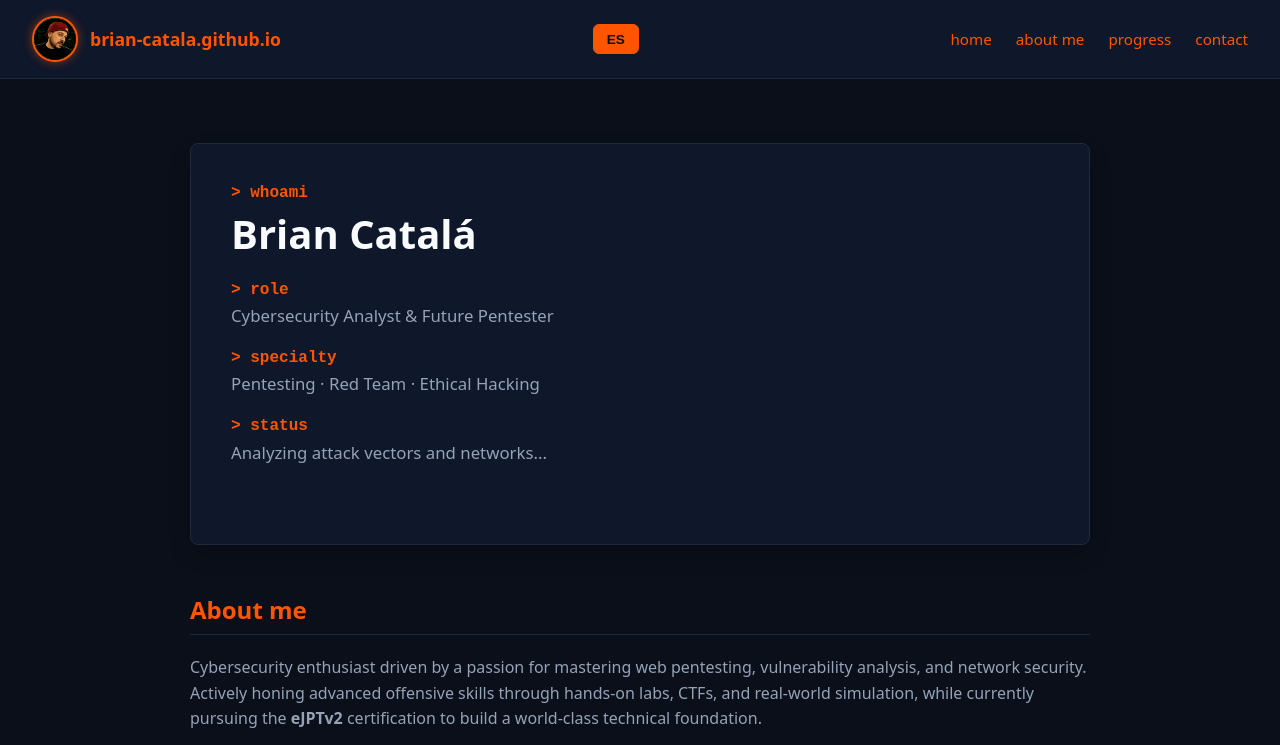
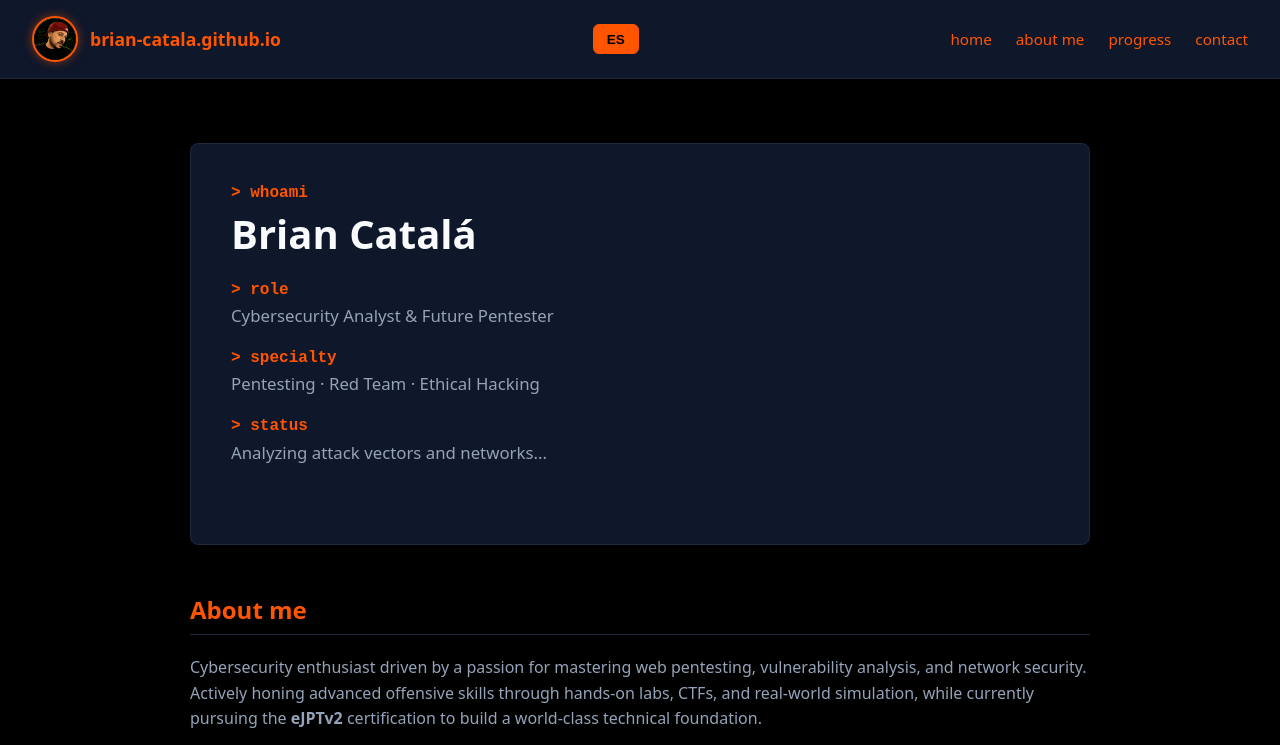
Before and after one commit to brian-catala/brian-catala.github.io, an Astro site: page / in a window 1280 px wide. In both pictures the pointer is over the button "ES". Shown: the top 745 px of the page. Built offline with nearby package versions, Linux system fonts and the light colour scheme; Astro itself is replaced by a stand-in of ours.

```diff
--- a/src/pages/index.astro
+++ b/src/pages/index.astro
@@ -6,11 +6,11 @@
     <link rel="icon" type="image/png" href="/avatar.png" />
 
     <style>
-      /* Estilos generales oscuros (estilo terminal/hacker) */
+      /* Estilos generales oscuros (estilo terminal/hacker) con negro puro */
       body {
         margin: 0;
         padding: 0;
-        background-color: #0b0f19;
+        background-color: #000000;
         color: #e2e8f0;
         font-family: system-ui, -apple-system, BlinkMacSystemFont, 'Segoe UI', Roboto, Oxygen, Ubuntu, Cantarell, sans-serif;
       }
@@ -104,7 +104,7 @@
 
       #lang-toggle:hover {
         background-color: #ff5500;
-        color: #0b0f19;
+        color: #000000;
       }
 
       /* Botón de menú hamburguesa (oculto en escritorio) */
```
